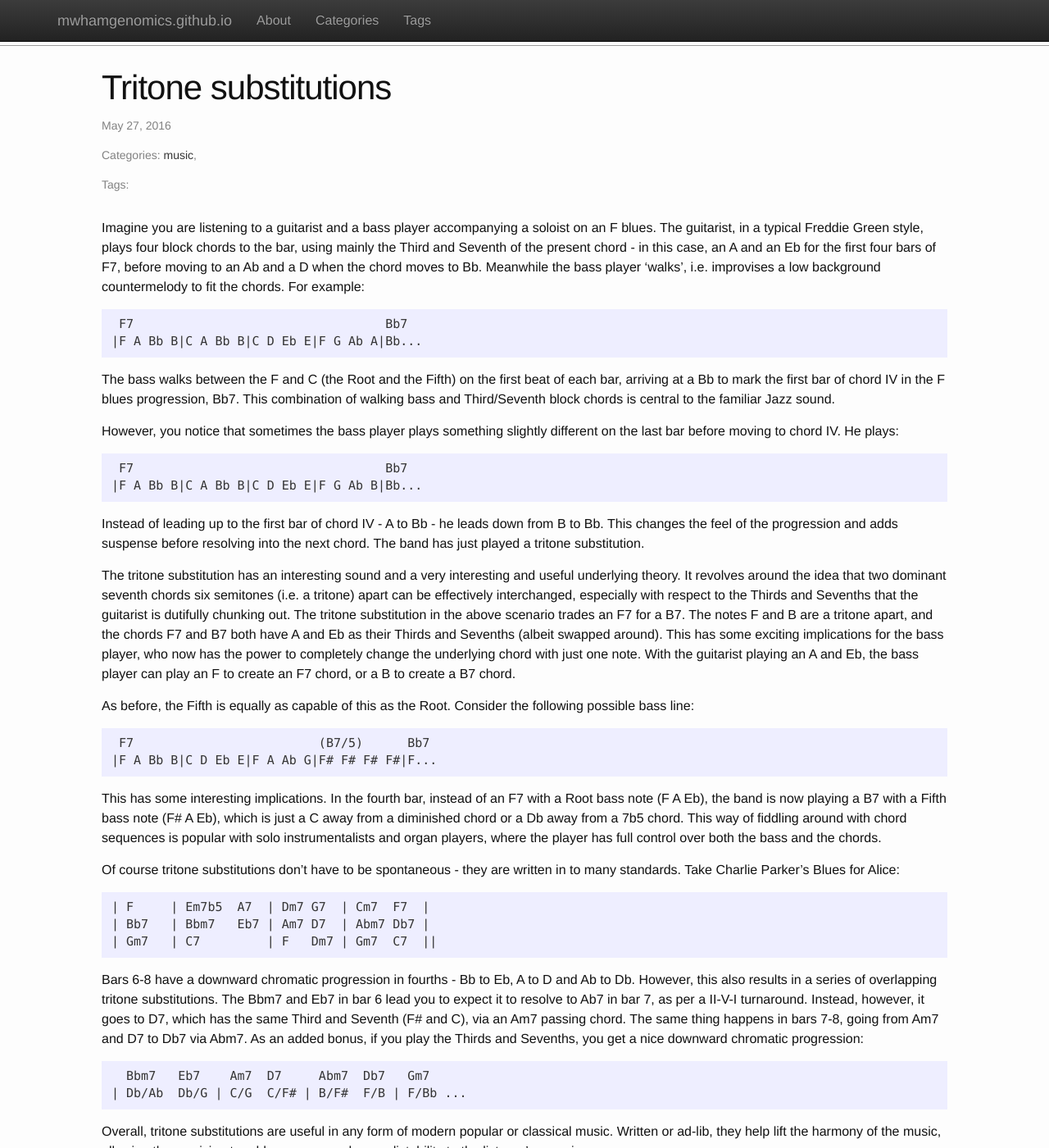
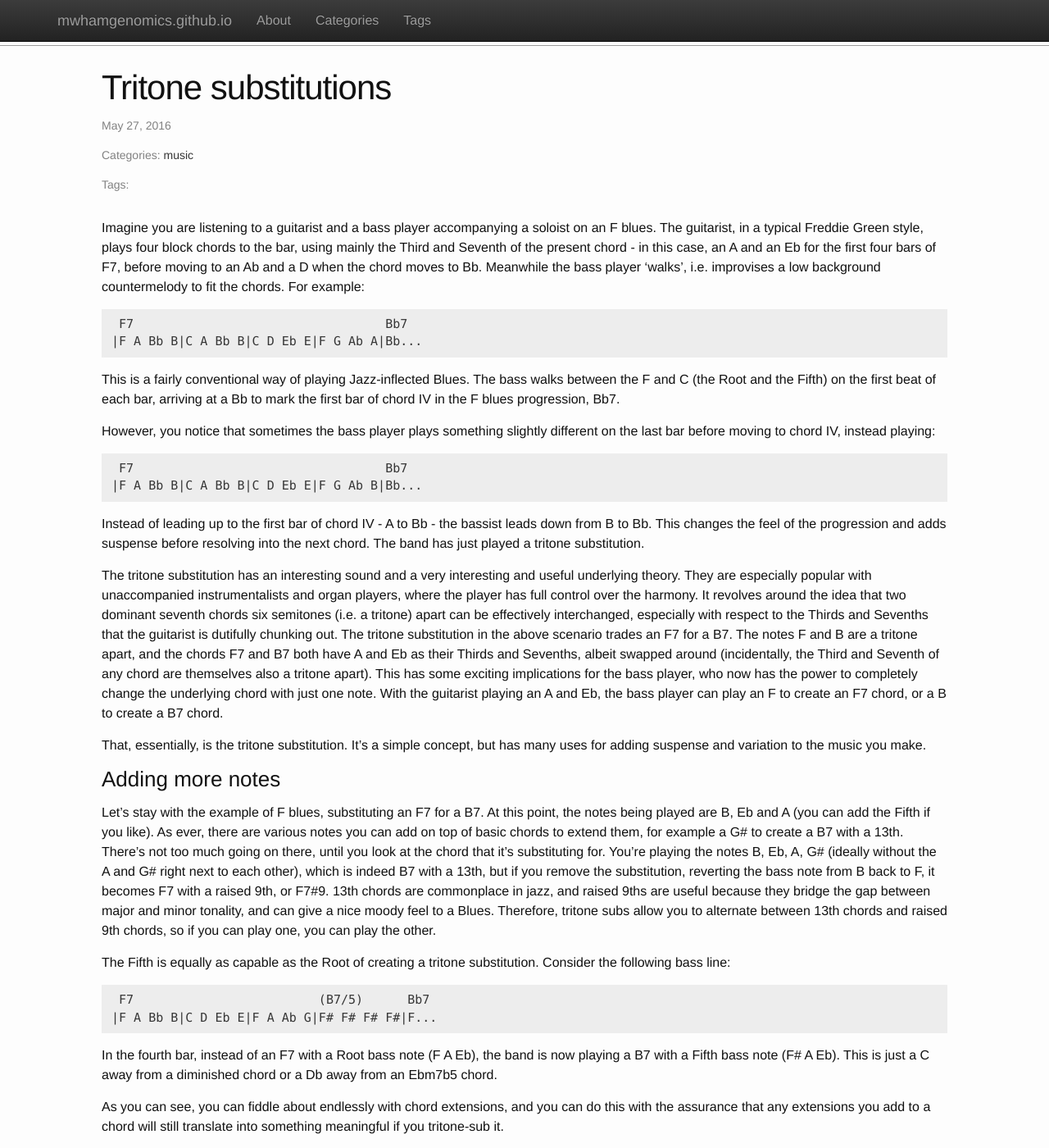
Before and after one commit to mwhamgenomics/mwhamgenomics.github.io, a Jekyll site: the page built from _posts/2016-05-27-tritone_substitutions.md, in a window 1280 px wide and 1400 px high. Shown: the whole window at 82% size. Built offline with Jekyll 4.4.1, drawn with Linux system fonts in a browser that asks for light colours; nearby versions of some CDN libraries; some of the changed text lies outside the part shown.

Commit message:
Fixes for comma-separated links, updating post on tritone subs

```diff
--- /dev/null
+++ b/_includes/comma_sep_links.html
@@ -0,0 +1,4 @@
+{% assign z = include.links.size | minus:1 %}
+{% for x in (0..z) %}
+<a href="{{ '/' | append: include.type | append: '#' | append: include.links[x] }}">{{include.links[x]}}</a>{% if x < z %}, {% endif %}
+{% endfor %}
--- a/_includes/head.html
+++ b/_includes/head.html
@@ -3,7 +3,7 @@
   <meta http-equiv="X-UA-Compatible" content="IE=edge">
   <meta name="viewport" content="width=device-width, initial-scale=1">
 
-  <title>{{ page.title }} - {{ site.title }}</title>
+  <title>{% if page.title %}{{ page.title }} - {% endif %}{{ site.title }}</title>
   <meta name="description" content="{% if page.excerpt %}{{ page.excerpt | strip_html | strip_newlines | truncate: 160 }}{% else %}{{ site.description }}{% endif %}">
 
   <!-- JQuery -->
--- a/_includes/page_title.html
+++ b/_includes/page_title.html
@@ -10,10 +10,10 @@
   {% endif %}
 
   {% if page.categories != null %}
-  <p class="post-meta">Categories: <span>{% for c in page.categories %}<a href="{{ '/categories#' | append: c }}">{{ c }}</a>, {% endfor %}</span></p>
+  <p class="post-meta">Categories: <span>{% include comma_sep_links.html links=page.categories type='categories' %}</span></p>
   {% endif %}
 
   {% if page.tags != null %}
-  <p class="post-meta">Tags: <span>{% for t in page.tags %}<a href="{{ '/tags#' | append: t }}">{{ t }}</a>, {% endfor %}</span></p>
+  <p class="post-meta">Tags: <span>{% include comma_sep_links.html links=page.tags type='tags' %}</span></p>
   {% endif %}
 </header>
--- a/_posts/2016-05-27-tritone_substitutions.md
+++ b/_posts/2016-05-27-tritone_substitutions.md
@@ -14,33 +14,41 @@ Imagine you are listening to a guitarist and a bass player accompanying a solois
      F7                                  Bb7
     |F A Bb B|C A Bb B|C D Eb E|F G Ab A|Bb...
 
-The bass walks between the F and C (the Root and the Fifth) on the first beat of each bar, arriving at a Bb to mark the first bar of chord IV in the F blues progression, Bb7. This combination of walking bass and Third/Seventh block chords is central to the familiar Jazz sound.
+This is a fairly conventional way of playing Jazz-inflected Blues. The bass walks between the F and C (the Root and the Fifth) on the first beat of each bar, arriving at a Bb to mark the first bar of chord IV in the F blues progression, Bb7.
 
-However, you notice that sometimes the bass player plays something slightly different on the last bar before moving to chord IV. He plays:
+However, you notice that sometimes the bass player plays something slightly different on the last bar before moving to chord IV, instead playing:
 
      F7                                  Bb7
     |F A Bb B|C A Bb B|C D Eb E|F G Ab B|Bb...
 
-Instead of leading up to the first bar of chord IV - A to Bb - he leads down from B to Bb. This changes the feel of the progression and adds suspense before resolving into the next chord. The band has just played a tritone substitution.
+Instead of leading up to the first bar of chord IV - A to Bb - the bassist leads down from B to Bb. This changes the feel of the progression and adds suspense before resolving into the next chord. The band has just played a tritone substitution.
 
-The tritone substitution has an interesting sound and a very interesting and useful underlying theory. It revolves around the idea that two dominant seventh chords six semitones (i.e. a tritone) apart can be effectively interchanged, especially with respect to the Thirds and Sevenths that the guitarist is dutifully chunking out. The tritone substitution in the above scenario trades an F7 for a B7. The notes F and B are a tritone apart, and the chords F7 and B7 both have A and Eb as their Thirds and Sevenths (albeit swapped around). This has some exciting implications for the bass player, who now has the power to completely change the underlying chord with just one note. With the guitarist playing an A and Eb, the bass player can play an F to create an F7 chord, or a B to create a B7 chord.
+The tritone substitution has an interesting sound and a very interesting and useful underlying theory. They are especially popular with unaccompanied instrumentalists and organ players, where the player has full control over the harmony. It revolves around the idea that two dominant seventh chords six semitones (i.e. a tritone) apart can be effectively interchanged, especially with respect to the Thirds and Sevenths that the guitarist is dutifully chunking out. The tritone substitution in the above scenario trades an F7 for a B7. The notes F and B are a tritone apart, and the chords F7 and B7 both have A and Eb as their Thirds and Sevenths, albeit swapped around (incidentally, the Third and Seventh of any chord are themselves also a tritone apart). This has some exciting implications for the bass player, who now has the power to completely change the underlying chord with just one note. With the guitarist playing an A and Eb, the bass player can play an F to create an F7 chord, or a B to create a B7 chord.
 
-As before, the Fifth is equally as capable of this as the Root. Consider the following possible bass line:
+That, essentially, is the tritone substitution. It's a simple concept, but has many uses for adding suspense and variation to the music you make.
+
+### Adding more notes
+Let's stay with the example of F blues, substituting an F7 for a B7. At this point, the notes being played are B, Eb and A (you can add the Fifth if you like). As ever, there are various notes you can add on top of basic chords to extend them, for example a G# to create a B7 with a 13th. There's not too much going on there, until you look at the chord that it's substituting for. You're playing the notes B, Eb, A, G# (ideally without the A and G# right next to each other), which is indeed B7 with a 13th, but if you remove the substitution, reverting the bass note from B back to F, it becomes F7 with a raised 9th, or F7#9. 13th chords are commonplace in jazz, and raised 9ths are useful because they bridge the gap between major and minor tonality, and can give a nice moody feel to a Blues. Therefore, tritone subs allow you to alternate between 13th chords and raised 9th chords, so if you can play one, you can play the other.
+
+The Fifth is equally as capable as the Root of creating a tritone substitution. Consider the following bass line:
 
      F7                         (B7/5)      Bb7
     |F A Bb B|C D Eb E|F A Ab G|F# F# F# F#|F...
 
-This has some interesting implications. In the fourth bar, instead of an F7 with a Root bass note (F A Eb), the band is now playing a B7 with a Fifth bass note (F# A Eb), which is just a C away from a diminished chord or a Db away from a 7b5 chord. This way of fiddling around with chord sequences is popular with solo instrumentalists and organ players, where the player has full control over both the bass and the chords.
+In the fourth bar, instead of an F7 with a Root bass note (F A Eb), the band is now playing a B7 with a Fifth bass note (F# A Eb). This is just a C away from a diminished chord or a Db away from an Ebm7b5 chord.
 
-Of course tritone substitutions don't have to be spontaneous - they are written in to many standards. Take Charlie Parker's Blues for Alice:
+As you can see, you can fiddle about endlessly with chord extensions, and you can do this with the assurance that any extensions you add to a chord will still translate into something meaningful if you tritone-sub it.
+
+### Blues for Alice
+Of course tritone substitutions don't have to be spontaneous - they can be written into the chord changes. Take Charlie Parker's Blues for Alice:
 
     | F     | Em7b5  A7  | Dm7 G7  | Cm7  F7  |
     | Bb7   | Bbm7   Eb7 | Am7 D7  | Abm7 Db7 |
     | Gm7   | C7         | F   Dm7 | Gm7  C7  ||
 
-Bars 6-8 have a downward chromatic progression in fourths - Bb to Eb, A to D and Ab to Db. However, this also results in a series of overlapping tritone substitutions. The Bbm7 and Eb7 in bar 6 lead you to expect it to resolve to Ab7 in bar 7, as per a II-V-I turnaround. Instead, however, it goes to D7, which has the same Third and Seventh (F# and C), via an Am7 passing chord. The same thing happens in bars 7-8, going from Am7 and D7 to Db7 via Abm7. As an added bonus, if you play the Thirds and Sevenths, you get a nice downward chromatic progression:
+This tune makes some clever uses of chord patterns, to the point that it almost isn't a blues anymore - more like a Bop composition that just happens to be 12 bars long. You can see a downward chromatic progression in fourths in bars 6-8 - Bb to Eb, A to D and Ab to Db. However, this also results in a series of overlapping tritone substitutions. The Bbm7 and Eb7 in bar 6 lead you to expect it to resolve to Ab7 in bar 7, as per a II-V-I turnaround. Instead, however, it goes to D7, which has the same Third and Seventh (F# and C), via an Am7 passing chord. The same thing happens in bars 7-8, going from Am7 and D7 to Db7 via Abm7. As an added bonus, if you play the Thirds and Sevenths in these bars, you get a nice downward chromatic progression:
 
       Bbm7   Eb7    Am7  D7     Abm7  Db7   Gm7
-    | Db/Ab  Db/G | C/G  C/F# | B/F#  F/B | F/Bb ...
+    | Db/Ab  Db/G | C/G  C/F# | B/F#  B/F | Bb/F ...
 
-Overall, tritone substitutions are useful in any form of modern popular or classical music. Written or ad-lib, they help lift the harmony of the music, allowing the musician to add suspense and unpredictability to the listener's experience.
+Overall, tritone substitutions are useful in any form of modern popular or classical music. They can be written or ad-lib, and the thought processes behind them can be complex above and beyond what is discussed here, or as simple as 'leading down' into chord IV in the bass line. They provide a useful layer of abstraction to those trying to add interesting chord extensions, and help lift the harmony of the music, allowing the musician to add suspense and unpredictability to the listener's experience.
--- a/_sass/_syntax-highlighting.scss
+++ b/_sass/_syntax-highlighting.scss
@@ -6,7 +6,9 @@
     @extend %vertical-rhythm;
 
     .highlighter-rouge & {
-      background: #eef;
+        color: $grey-color-dark;
+        border: none;
+        background: $grey-color-very-light;
     }
 
     .c     { color: #998; font-style: italic } // Comment
--- a/css/main.scss
+++ b/css/main.scss
@@ -55,4 +55,4 @@ a:visited {color: $grey-color-dark;}
 a:hover {color: $grey-color-light;} //text-decoration: none;}
 a:active {color: $grey-color-light;}
 
-.highlighter-rouge {color: $grey-color-dark; border: none;}
+.highlighter-rouge {color: $grey-color-dark;}
--- a/index.html
+++ b/index.html
@@ -8,9 +8,7 @@ layout: default
     {% for post in site.posts %}
       <li>
         <span class="post-meta">{{ post.date | date: "%b %-d, %Y" }}  -
-            {% for c in post.categories %}
-              {{ c }},
-            {% endfor %}
+            {% include comma_sep_links.html links=post.categories type='categories' %}
         </span>
         <a class="post-link" href="{{ post.url | prepend: site.baseurl }}">{{ post.title }}</a>
       </li>
```
